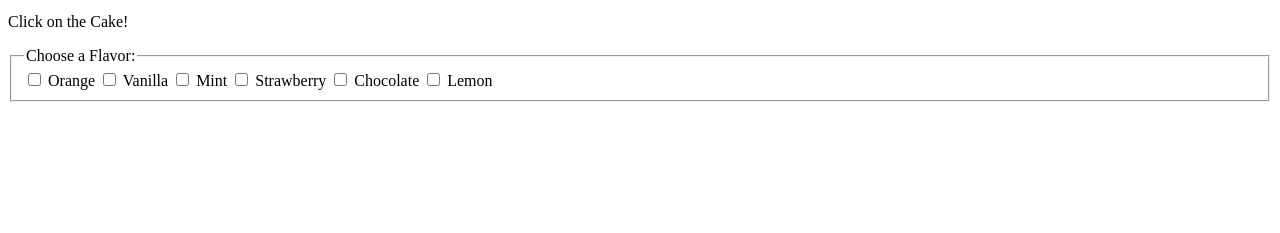
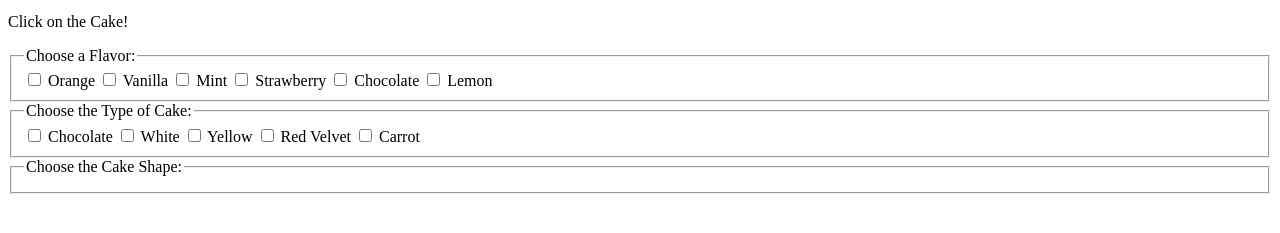
Before and after one commit to abigeez/316_SBA, a plain HTML site: page index.html in a window 1280 px wide. Shown: the part 363-596 px from the top of the page. Drawn offline with Linux system fonts and the light colour scheme.

Commit message:
added another form

```diff
--- a/index.html
+++ b/index.html
@@ -1,5 +1,6 @@
 <!DOCTYPE html>
 <html lang="en">
+
 <head>
     <meta charset="UTF-8">
     <meta name="viewport" content="width=device-width, initial-scale=1.0">
@@ -12,37 +13,81 @@
 
     <header>
         <h1> Create Your Own Cake!</h1>
-     </header>
-     <container class ="imgCon">
-     <img class="animCake"src="images/Design.gif" alt="animated cake">
-     </container>
+    </header>
+    <container class="imgCon">
+        <img class="animCake" src="images/Design.gif" alt="animated cake">
+    </container>
 
     <p id="cakeText">Click on the Cake!</p>
 
+<!-- -------------------------------------------Cake customization form-------------------------->
+
     <container id="cakeForm">
+        <form id="flavorForm">
+            <fieldset>
+                <legend>
+                    Choose a Flavor:
+                </legend>
+                <input type="checkbox" id="orange" name="flavors" />
+                <label for="orange">Orange</label>
+
+                <input type="checkbox" id="vanilla" name="flavors" />
+                <label for="Vanilla">Vanilla</label>
+
+                <input type="checkbox" id="mint" name="flavors" />
+                <label for="Mint">Mint</label>
+
+                <input type="checkbox" id="strawberry" name="flavors" />
+                <label for="Strawberry">Strawberry</label>
+
+                <input type="checkbox" id="chocolate" name="flavors" />
+                <label for="Chocolate">Chocolate</label>
+
+                <input type="checkbox" id="lemon" name="flavors" />
+                <label for="lemon">Lemon</label>
+            </fieldset>
+        </form>
+    </container>
+
+<!---------------------------Cake type form ------------------------------------------------------>
+
+    <form id="cakeTypeform">
+        <fieldset>
+            <legend>
+                Choose the Type of Cake:
+            </legend>
+            <input type="checkbox" id="chocolate2" name="cakeType" />
+            <label for="chocolate">Chocolate</label>
+
+            <input type="checkbox" id="white" name="cakeType" />
+            <label for="white">White</label>
+
+            <input type="checkbox" id="yellow" name="cakeType" />
+            <label for="yellow">Yellow</label>
+
+            <input type="checkbox" id="redVelvet" name="cakeType" />
+            <label for="redvelvet">Red Velvet</label>
+
+            <input type="checkbox" id="carrot" name="cakeType" />
+            <label for="carrot">Carrot</label>
+
+        </fieldset>
+    </form>
+<!---------------------------------Choose Cake Shape form---------------------------------------------->
 <form>
     <fieldset>
-    <legend>
-        Choose a Flavor:
-    </legend>
-<input type ="checkbox" id="orange" name="flavors"/>
-<label for ="orange">Orange</label>
-<input type ="checkbox" id="vanilla" name="flavors"/>
-<label for ="Vanilla">Vanilla</label>
-<input type ="checkbox" id="mint" name="flavors"/>
-<label for ="Mint">Mint</label>
-<input type ="checkbox" id="strawberry" name="flavors"/>
-<label for ="Strawberry">Strawberry</label>
-<input type ="checkbox" id="chocolate" name="flavors"/>
-<label for ="Chocolate">Chocolate</label>
-<input type ="checkbox" id="lemon" name="flavors"/>
-<label for ="lemon">Lemon</label>
-</fieldset>
+        <legend>
+Choose the Cake Shape:
+        </legend>
+
+
+
+
+
+
+    </fieldset>
 </form>
 
+</body>
 
-</container>
-
-
-</body>
 </html>
```
